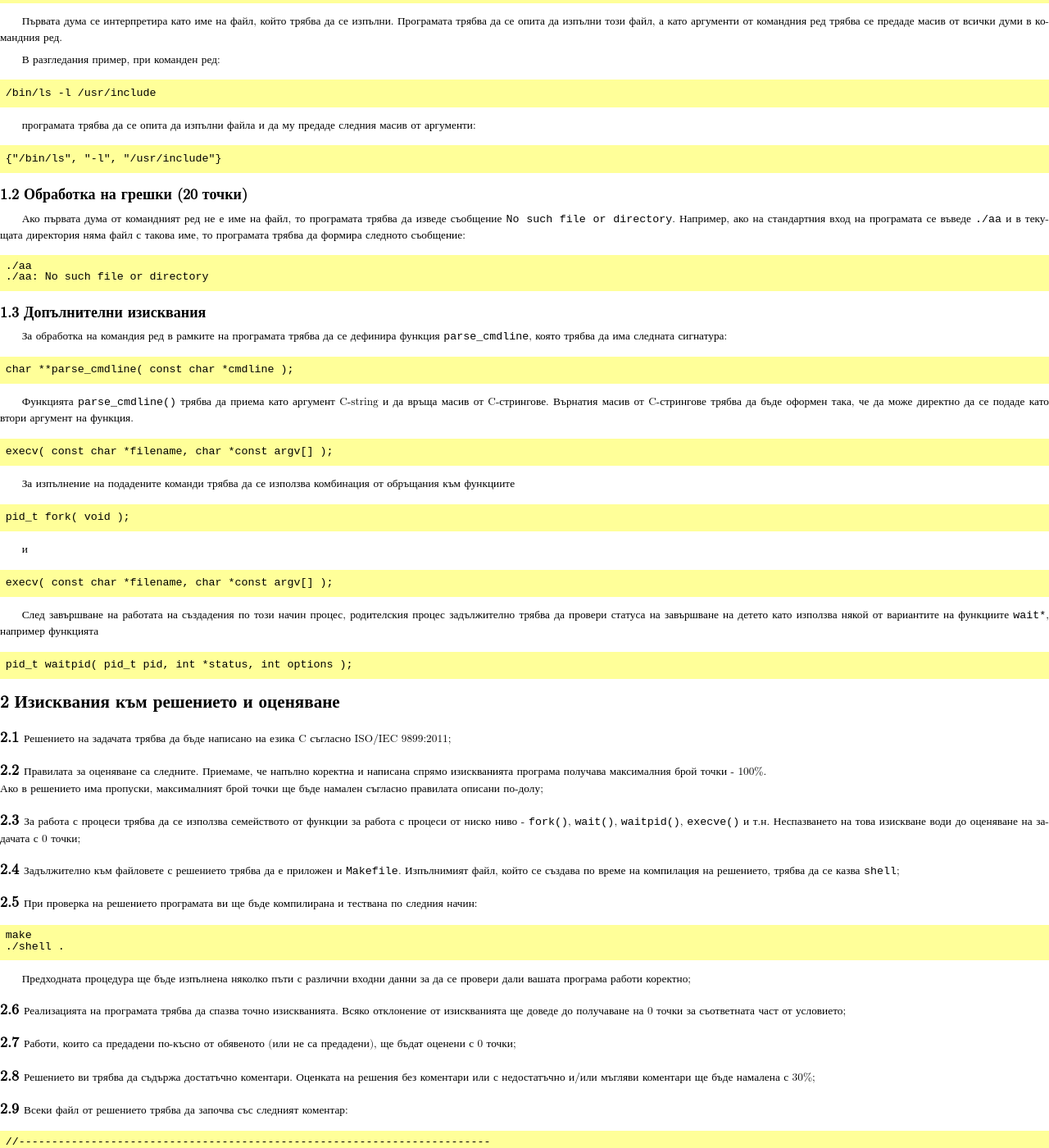
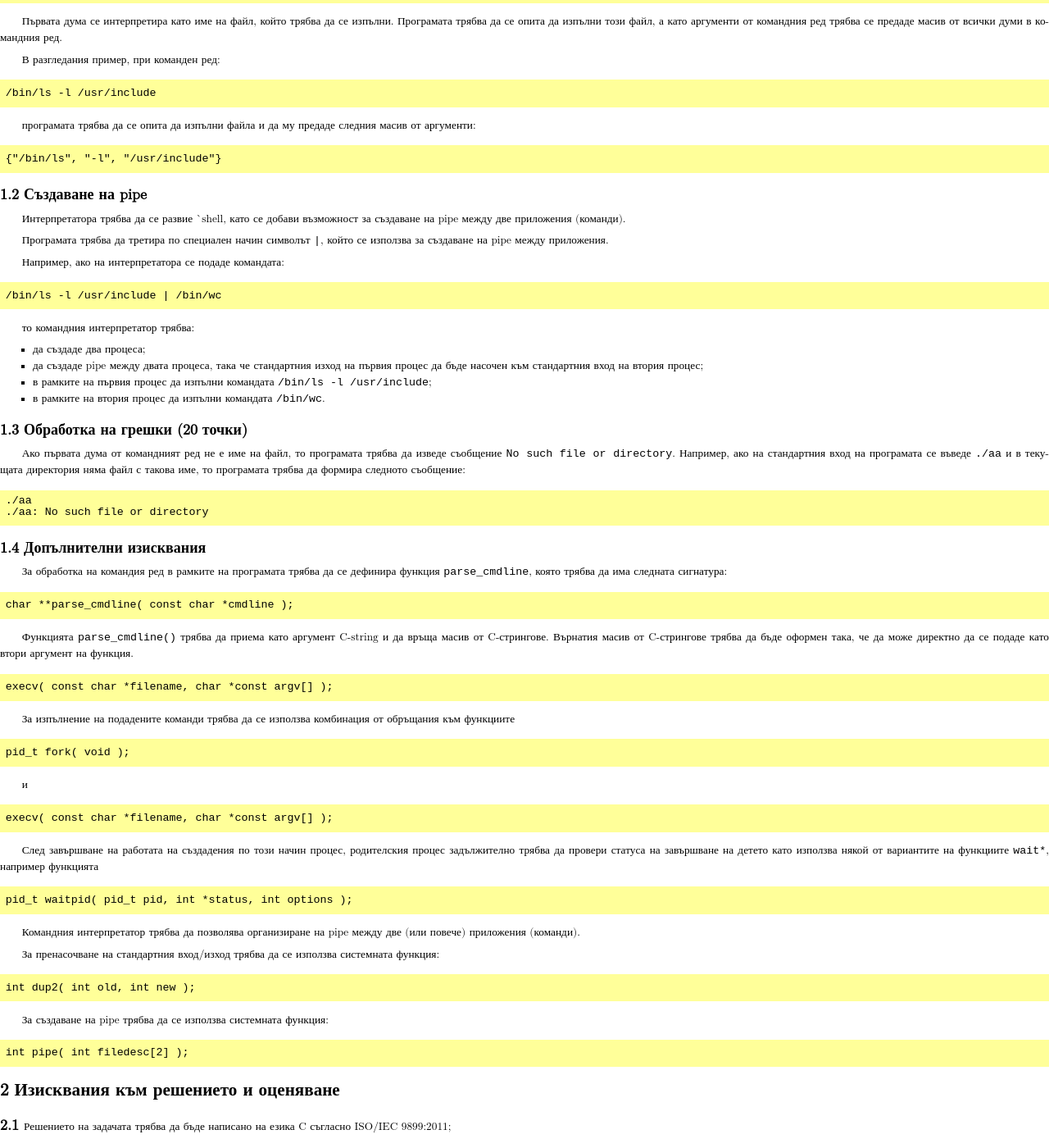
Before and after one commit to elsys/os-homeworks, a Jekyll site: the page built from _tasks/2017-2018/2017-11-27-shell.md, in a window 1280 px wide and 1400 px high, scrolled down 1211 px. Shown: the whole window at 82% size. Built offline with Jekyll 4.4.1, drawn with Linux system fonts in a browser that asks for light colours; some of the changed text lies outside the part shown.

Commit message:
Add task for shell2

````diff
--- a/_tasks/2017-2018/2017-11-27-shell.md
+++ b/_tasks/2017-2018/2017-11-27-shell.md
@@ -30,6 +30,22 @@ title:  "Задача №2: Команден интерпретатор - час
       ```
       {"/bin/ls", "-l", "/usr/include"}
       ```
+
+   0. Създаване на pipe
+
+      Интерпретатора трябва да се развие `{{ page.cmdline }}, като се добави възможност за създаване на pipe между две приложения (команди).
+
+      Програмата трябва да третира по специален начин символът `|`, който се използва за създаване на pipe между приложения.
+
+      Например, ако на интерпретатора се подаде командата:
+      ```
+      /bin/ls -l /usr/include | /bin/wc
+      ```
+      то командния интерпретатор трябва:
+         * да създаде два процеса;
+         * да създаде pipe между двата процеса, така че стандартния изход на първия процес да бъде насочен към стандартния вход на втория процес;
+         * в рамките на първия процес да изпълни командата `/bin/ls -l /usr/include`;
+         * в рамките на втория процес да изпълни командата `/bin/wc`.
 
    0. Обработка на грешки (20 точки)
 
@@ -65,4 +81,16 @@ title:  "Задача №2: Команден интерпретатор - час
       pid_t waitpid( pid_t pid, int *status, int options );
       ```
 
+      Командния интерпретатор трябва да позволява организиране на pipe между две (или повече) приложения (команди).
+
+      За пренасочване на стандартния вход/изход трябва да се използва системната функция:
+      ```
+      int dup2( int old, int new );
+      ```
+
+      За създаване на pipe трябва да се използва системната функция:
+      ```
+      int pipe( int filedesc[2] );
+      ```
+
 {% include requirements-cmd.md %}
````
Also changed, not shown: other parts of _tasks/2017-2018/2017-11-27-shell.md (+1 -1 lines).
